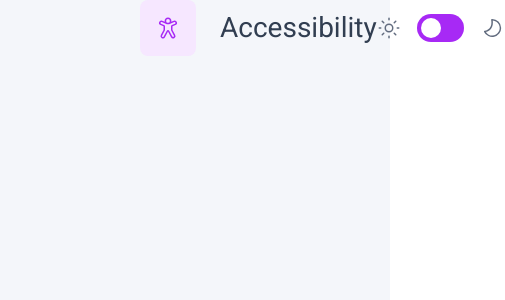
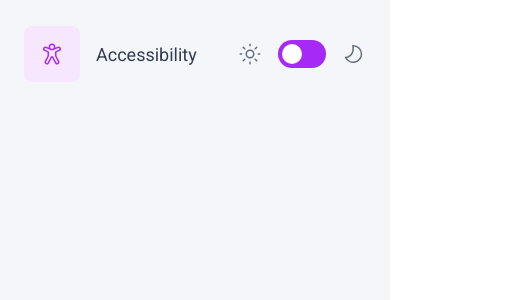
Before and after one commit to omarkarake/quiz-app-angular, an Angular app: page / in a window 390 px wide. Shown: the top 300 px of the page, 505 px wide, since content can reach past the window. Built offline with nearby package versions, Linux system fonts and the light colour scheme.

Commit message:
added responsive testing feature

```diff
--- a/src/app/app.component.html
+++ b/src/app/app.component.html
@@ -1,19 +1,19 @@
-<div class="bg-light-grey min-h-screen max-h-[960px] px-[140px]">
-  <div class="flex justify-between items-center">
-    <div class="flex items-center gap-6">
+<div class="bg-light-grey min-h-screen max-h-[960px] px-6 md:px-[64px] lg:px-[140px]">
+  <div class="flex justify-between items-center pt-[26px] md:pt-[40px]">
+    <div class="flex items-center gap-4 lg:gap-6">
       <div
         class="w-14 h-14 bg-[#F6E7FF] rounded-lg flex justify-center items-center"
       >
         <mat-icon svgIcon="icon-accessibility"></mat-icon>
       </div>
-      <div><p class="text-headingS text-dark-navy">Accessibility</p></div>
+      <div><p class="text-[18px] md:text-headingS text-dark-navy">Accessibility</p></div>
     </div>
     <div class="w-32 h-7 flex justify-between items-center">
       <div class="w-12 h-auto flex flex-col justify-center">
         <mat-icon svgIcon="icon-sun-dark"></mat-icon>
       </div>
       <div class="w-14 h-[100%] bg-purple rounded-full flex flex-col justify-center pl-1">
-        <div class="w-5 h-5 bg-pure-white rounded-full cursor-pointer"></div>
+        <div class="w-5 h-5 bg-pure-white rounded-full cursor-pointer"></div><!--when i click here it will toggle the black mode-->
       </div>
       <div class="w-12 h-auto flex flex-col justify-center items-end">
         <mat-icon svgIcon="icon-moon-dark"></mat-icon>
```
